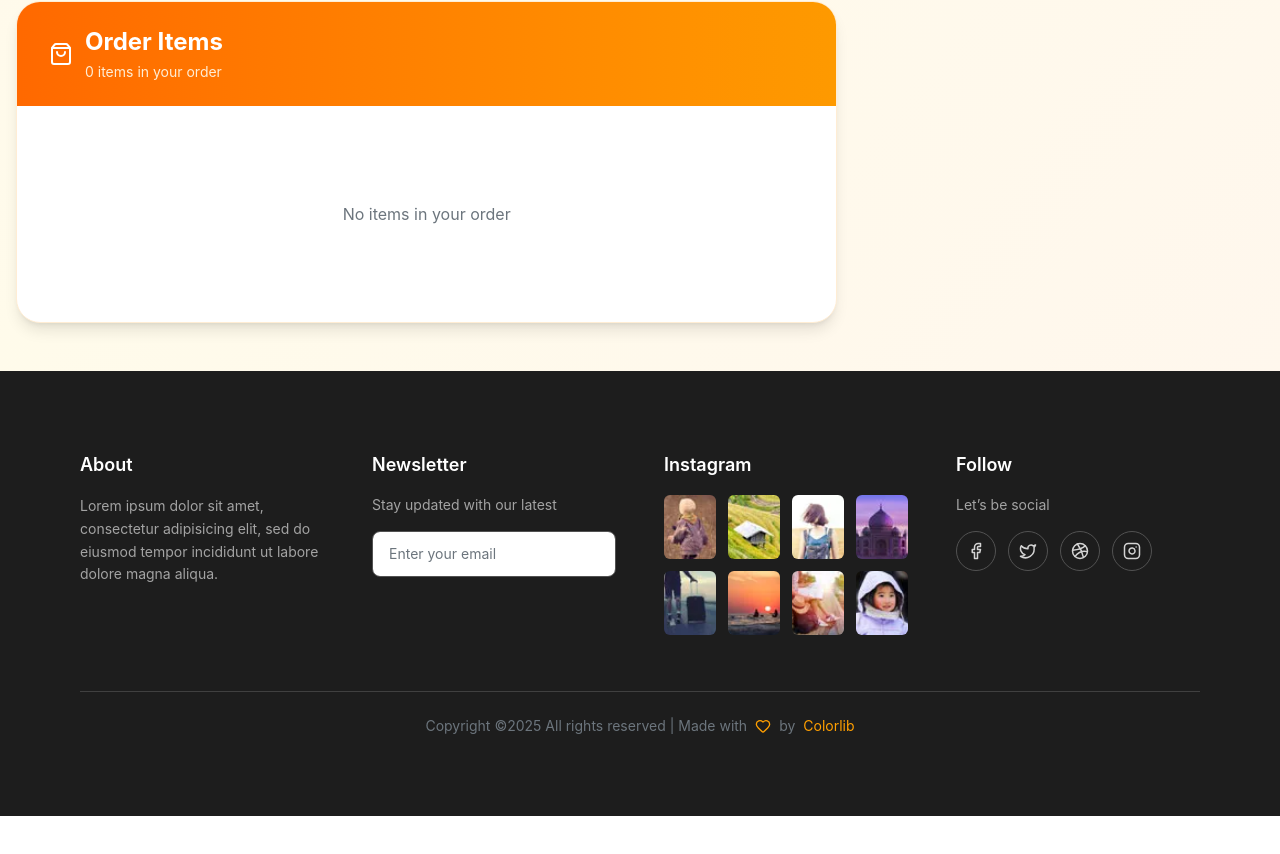
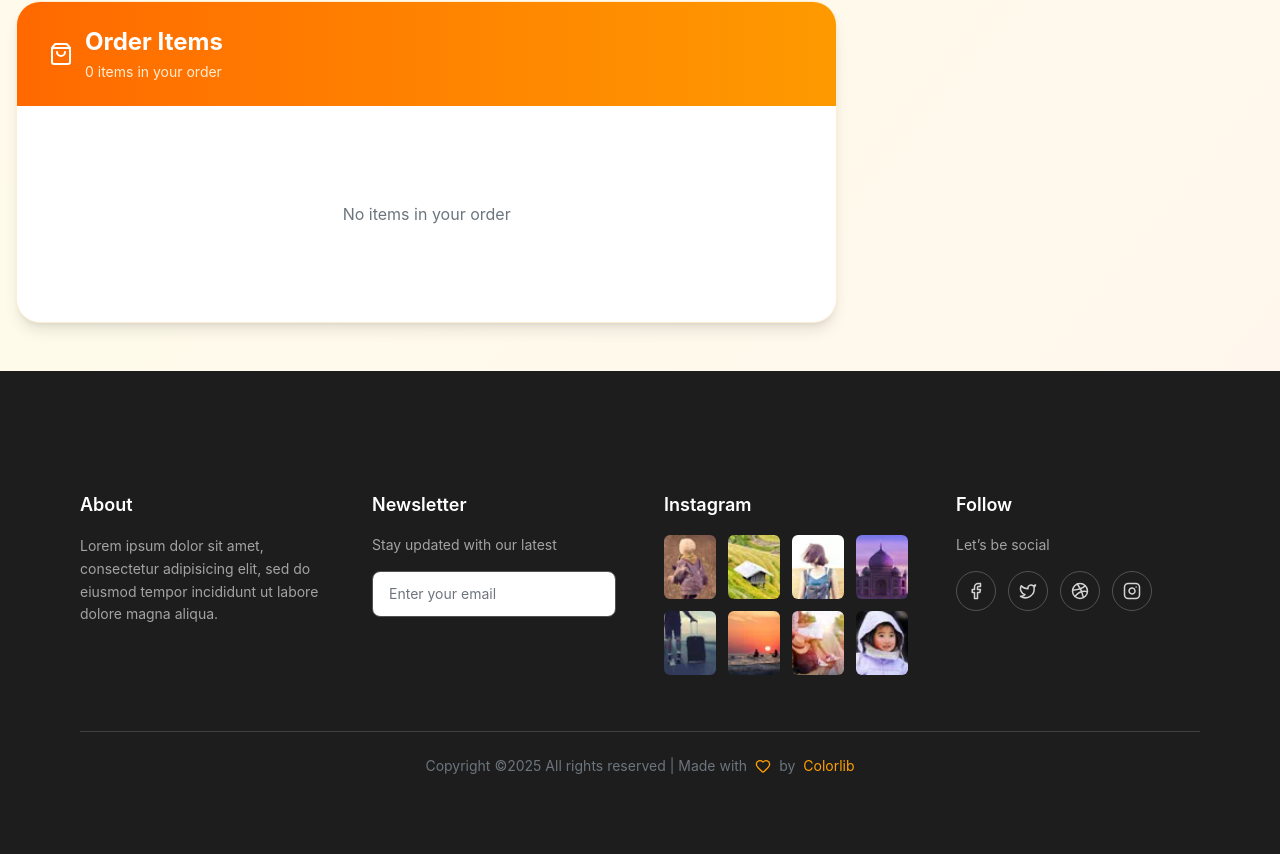
Before and after one commit to DuyPhatpeo/ecommerce, a React (Vite) app: page /checkout in a window 1280 px wide. Shown: the part 1545-2399 px from the top of the page. Before the commit the page ends 2361 px from the top, so only its background shows below. Built offline with nearby package versions, Linux system fonts and the light colour scheme; data requests are answered from the project's data file.

Commit message:
update style

```diff
--- a/src/components/general/Footer.tsx
+++ b/src/components/general/Footer.tsx
@@ -22,7 +22,7 @@ const Footer: React.FC = () => {
   ];
 
   return (
-    <footer className="bg-[#1d1d1d] text-gray-300 py-20 px-8 sm:px-12 md:px-20">
+    <footer className="bg-[#1d1d1d] text-gray-300 py-30 px-8 sm:px-12 md:px-20">
       <div className="max-w-7xl mx-auto grid md:grid-cols-4 gap-12">
         {/* About Us */}
         <div>
```
